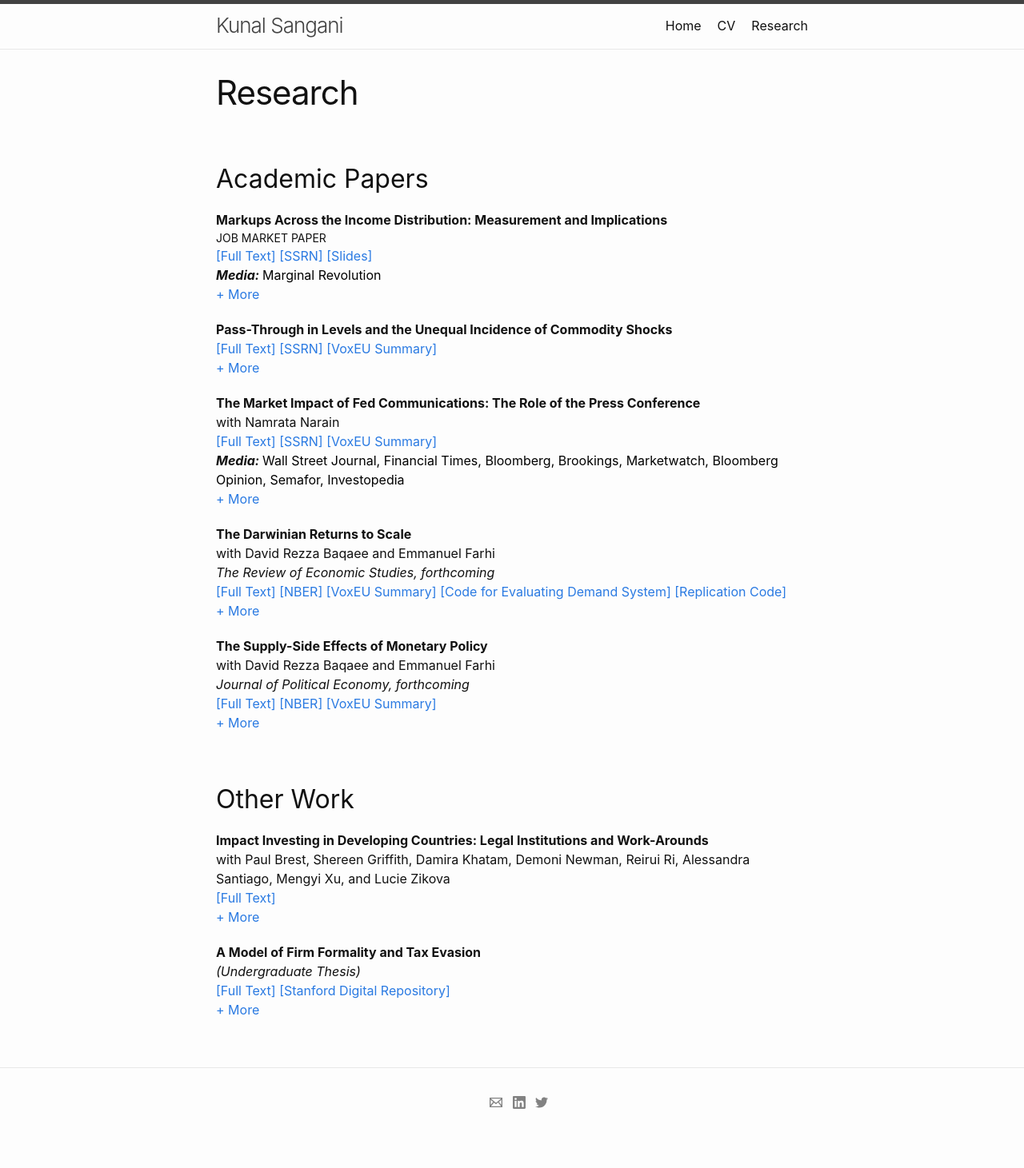
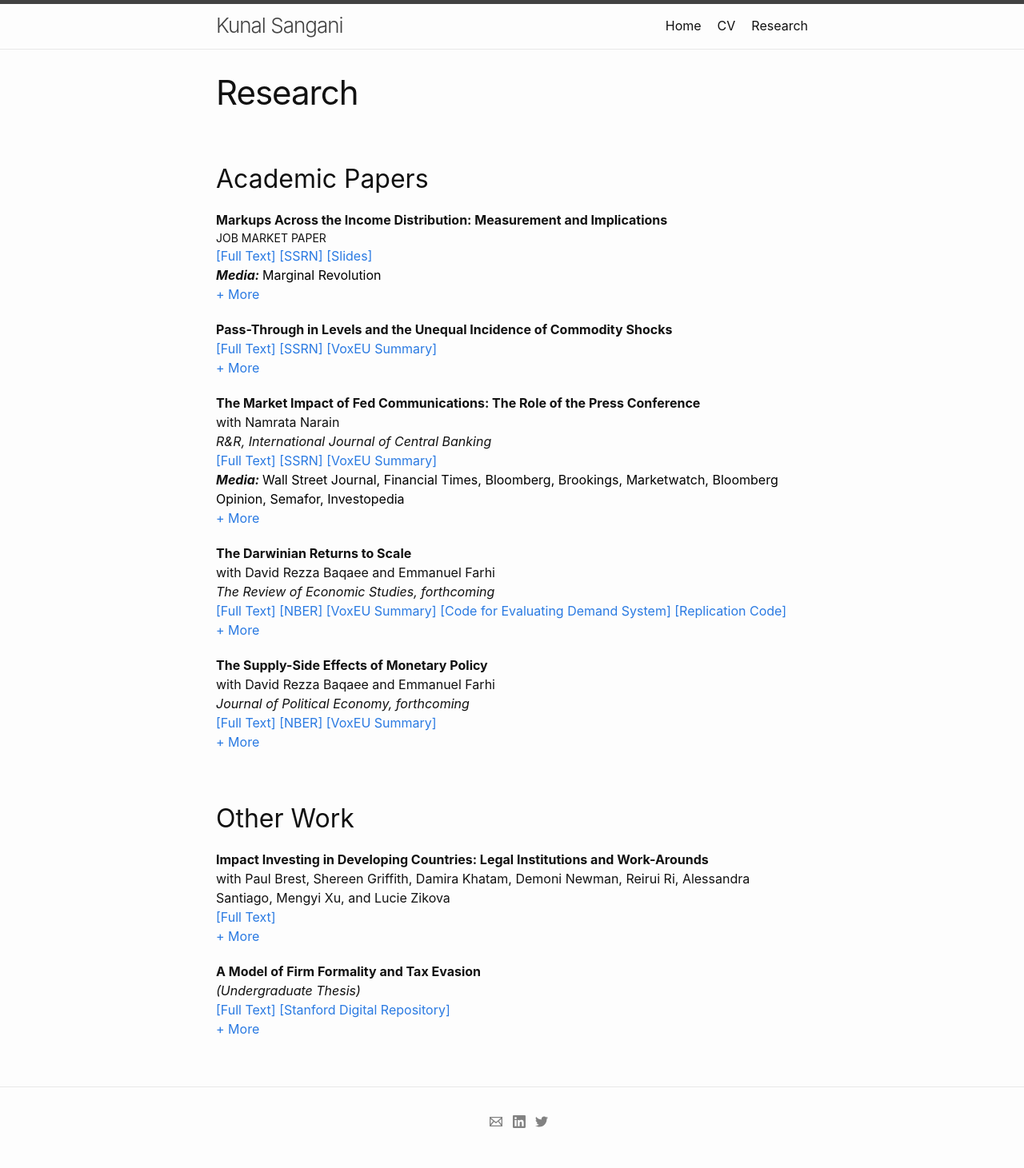
Before and after one commit to kunalsangani/kunalsangani.github.io, a Jekyll site: the page built from research.markdown, in a window 1280 px wide. Shown: the whole page at 80% size. Built offline with Jekyll 4.4.1, drawn with Linux system fonts in a browser that asks for light colours; nearby versions of some CDN libraries; before the commit the page ends 1437 px from its top, so only the background shows below that.

Commit message:
Added Fed R&R

```diff
--- a/_data/research.yml
+++ b/_data/research.yml
@@ -62,6 +62,7 @@
       title: >-
         The Market Impact of Fed Communications: The Role of the Press Conference
       coauthors: Namrata Narain
+      status: R&R, International Journal of Central Banking
       links:
         - paper:
           name: Full Text
```
